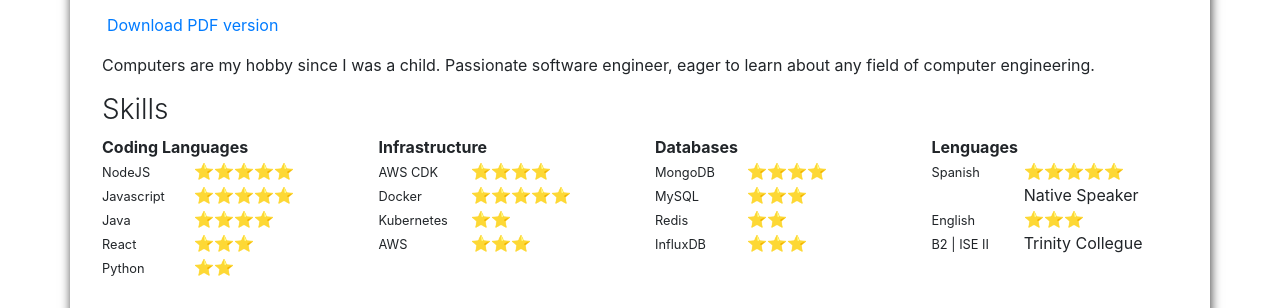
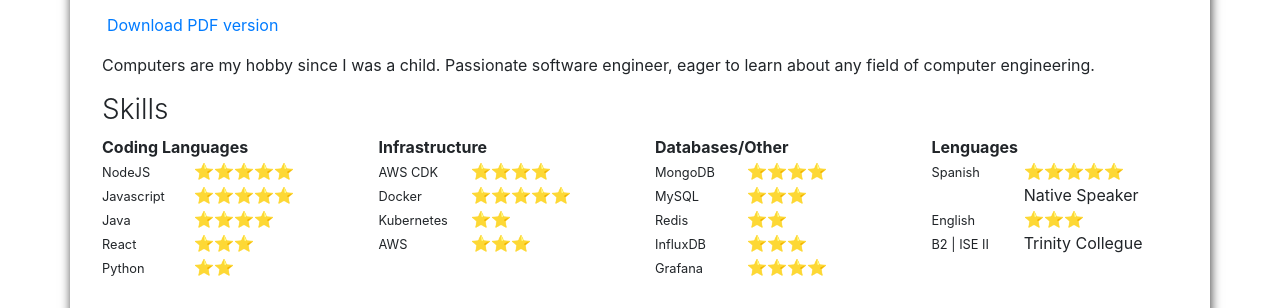
Before and after one commit to AlexGue/cv, a plain HTML site: page index.html in a window 1280 px wide. Shown: the part 173-481 px from the top of the page. Drawn offline with nearby package versions, Linux system fonts and the light colour scheme; some icons are missing.

Commit message:
Deploying to gh-pages from  @ 3485955eb534bdad00326b02e03f1aa8ceb5a855 🚀

```diff
--- a/index.html
+++ b/index.html
@@ -133,7 +133,7 @@
             <div class="col-print-3 col-sm">
 
 
-                <b>Databases</b>
+                <b>Databases/Other</b>
                 <div class="row">
                 <div class="col-print-5 col-sm-4">
                     <small>MongoDB</small>
@@ -164,6 +164,14 @@
                 </div>
                 <div class="col-print-6 col-sm">
                     ⭐⭐⭐
+                </div>
+            </div>
+                <div class="row">
+                <div class="col-print-5 col-sm-4">
+                    <small>Grafana</small>
+                </div>
+                <div class="col-print-6 col-sm">
+                    ⭐⭐⭐⭐
                 </div>
             </div>
             </div>
```
Also changed, not shown: 1 other file.
